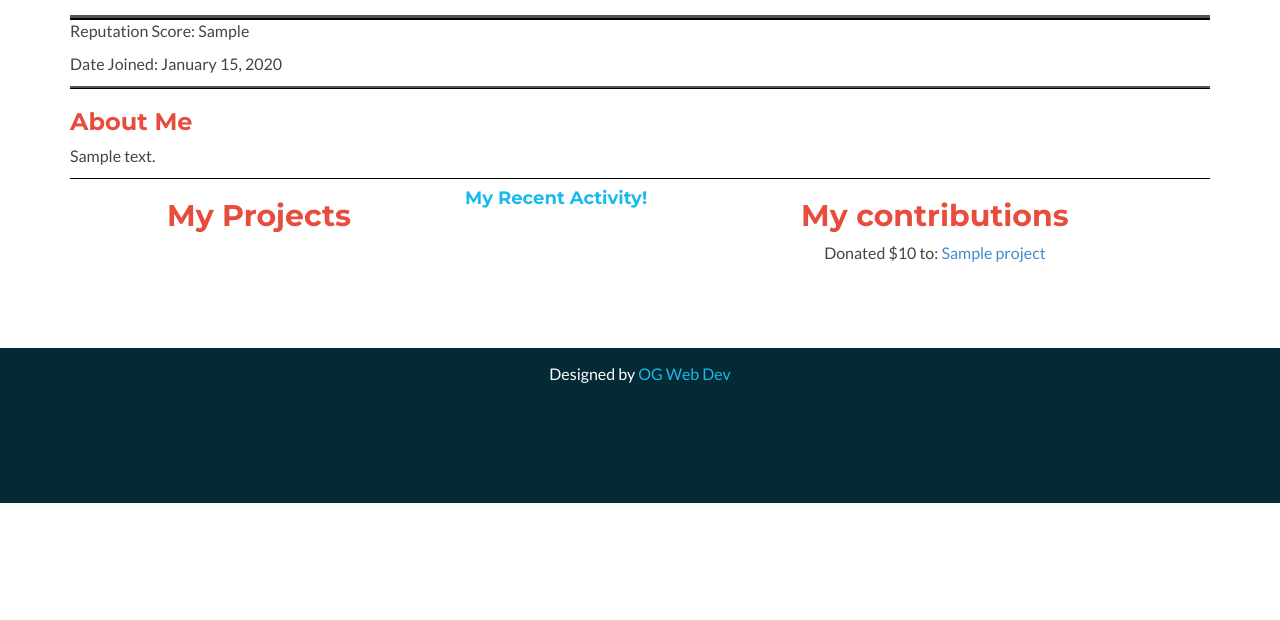
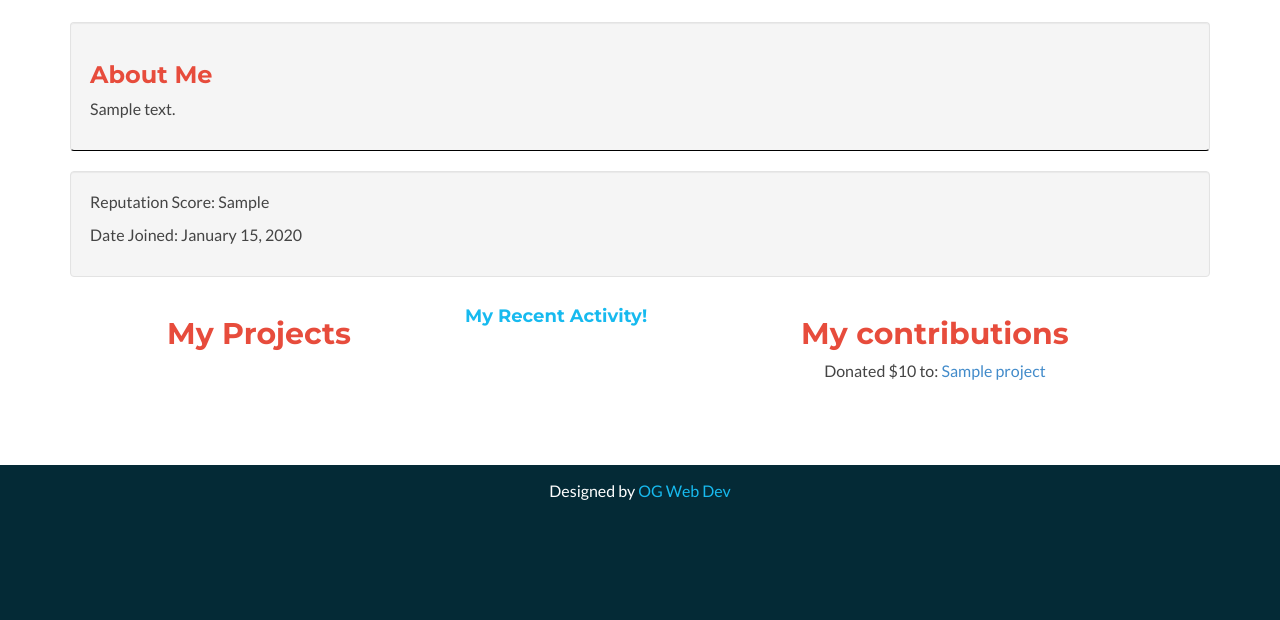
Before and after one commit to centaurustech/csc309, a PHP site: page /profile.php in a window 1280 px wide. Shown: the part 450-1070 px from the top of the page. Before the commit the page ends 953 px from the top, so only its background shows below. Run offline with PHP 8.4, Linux system fonts and the light colour scheme; the visitor is signed in with stand-in values (Sample User, id 1); tables that the repository leaves empty or names only in its code hold one stand-in row (values such as "Sample post").

Commit message:
touched up profile page formatting a bit

```diff
--- a/profile.php
+++ b/profile.php
@@ -57,13 +57,13 @@
 	<?php
 		}
 	?>
-    <h2 class="title text-center profile_headings">Welcome to <?=$name?>'s Profile!</h2>
+    <h1 class="title text-center profile_headings">Welcome to <?=$name?>'s Profile!</h1>
     <div class="row">
         <div class="col-md-3">
         <br>
-			<img id="profile_pic" src="assets/images/profile_pics/<?=$profile_pic_location?>" alt="profile picture" width=250 height=250>
+			<img id="profile_pic" class="img-rounded" src="assets/images/profile_pics/<?=$profile_pic_location?>" alt="profile picture" width=250 height=250>
 		</div>
-		<div id="profile_friends">
+		<div id="profile_friends" >
 				<h2 class="profile_headings">My Community</h2>
 				<ul>
 					<?php
@@ -91,14 +91,19 @@
 		</div>
 	</div>
 	<br>
-	<div id="basic_info">
+	<div id="bio" class="well">
+		<h3 class="profile_headings">About Me</h3>
+		<p><?=$bio?></p>
+	</div>
+
+        <div id="stat" class="well">
 		<p id="reputation">Reputation Score: <?=$reputation?></p>
 		<p id="join_date">Date Joined: <?=$date?></p>
 	</div>
-	<div id="bio">
-		<h3 class="profile_headings">About Me</h3>
-		<p><?=$bio?></p>
-	</div>
+
+
+
+
 	<div id="profile_projects">
 		<ul>
 			<li>
```
